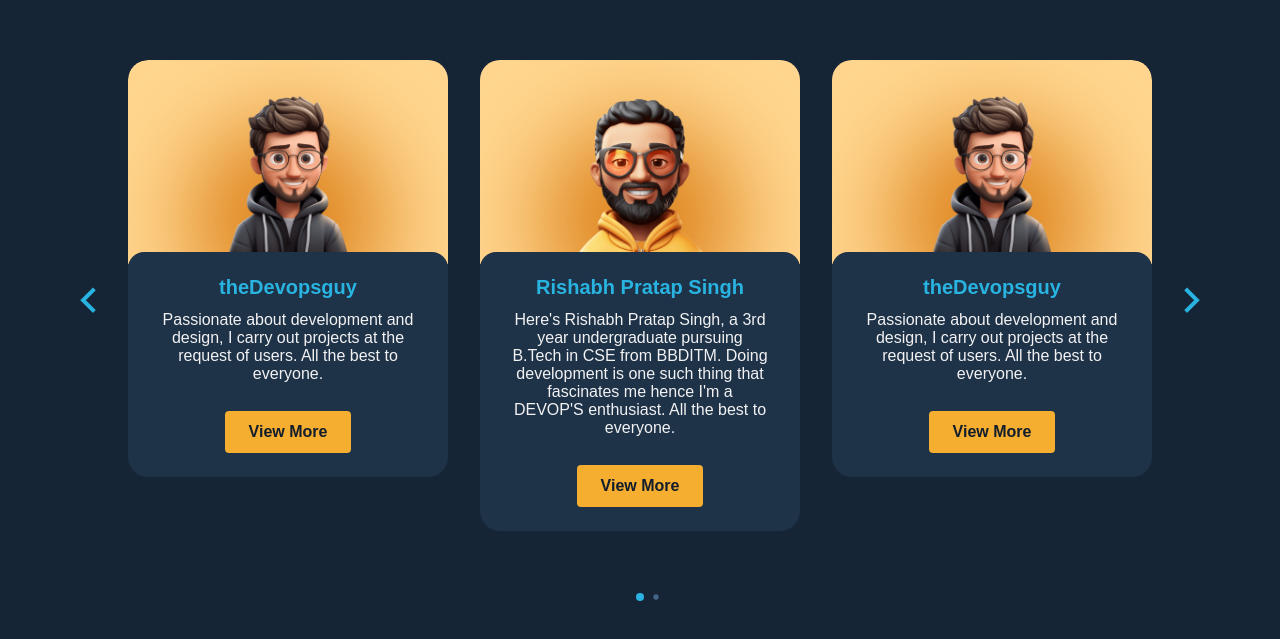
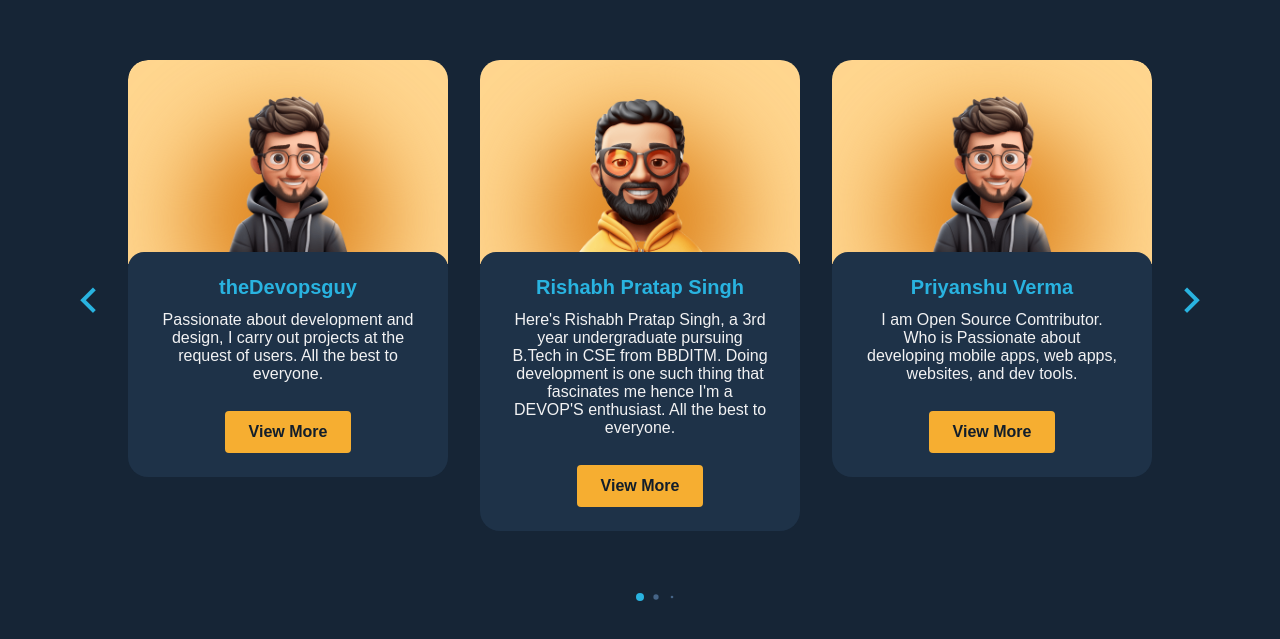
Before and after one commit to the-devopsguy/hacktoberfest, a plain HTML site: page index.html in a window 1280 px wide. Shown: the part 105-744 px from the top of the page. Drawn offline with nearby package versions, Linux system fonts and the light colour scheme; files whose address does not match are found by name; a web font is replaced by a local one.

Commit message:
add my card: Priyanshu Verma

```diff
--- a/index.html
+++ b/index.html
@@ -1,5 +1,6 @@
 <!DOCTYPE html>
 <html lang="en">
+
 <head>
    <meta charset="UTF-8">
    <meta name="viewport" content="width=device-width, initial-scale=1.0">
@@ -15,11 +16,13 @@
 
    <title>Responsive card slider Website - IAMRPS</title>
 </head>
+
 <body>
    <section class="container">
       <div class="card__container swiper">
          <div class="card__content">
             <div class="swiper-wrapper">
+
                <article class="card__article swiper-slide">
                   <div class="card__image">
                      <img src="Main/img/avatar-1.png" alt="image" class="card__img">
@@ -54,6 +57,21 @@
                      <a href="#" class="card__button">View More</a>
                   </div>
                </article>
+               <article class="card__article swiper-slide">
+                  <div class="card__image">
+                     <img src="Main/img/avatar-1.png" alt="image" class="card__img">
+                     <div class="card__shadow"></div>
+                  </div>
+
+                  <div class="card__data">
+                     <h3 class="card__name">Priyanshu Verma</h3>
+                     <p class="card__description">
+                        I am Open Source Comtributor. Who is Passionate about developing mobile apps, web apps, websites, and dev tools.
+                     </p>
+
+                     <a href="#" class="card__button">View More</a>
+                  </div>
+               </article>
             </div>
          </div>
 
@@ -77,4 +95,5 @@
    <!--=============== MAIN JS ===============-->
    <script src="assets/js/main.js"></script>
 </body>
+
 </html>
```
Lines whose indentation alone changed are shown as unchanged.
